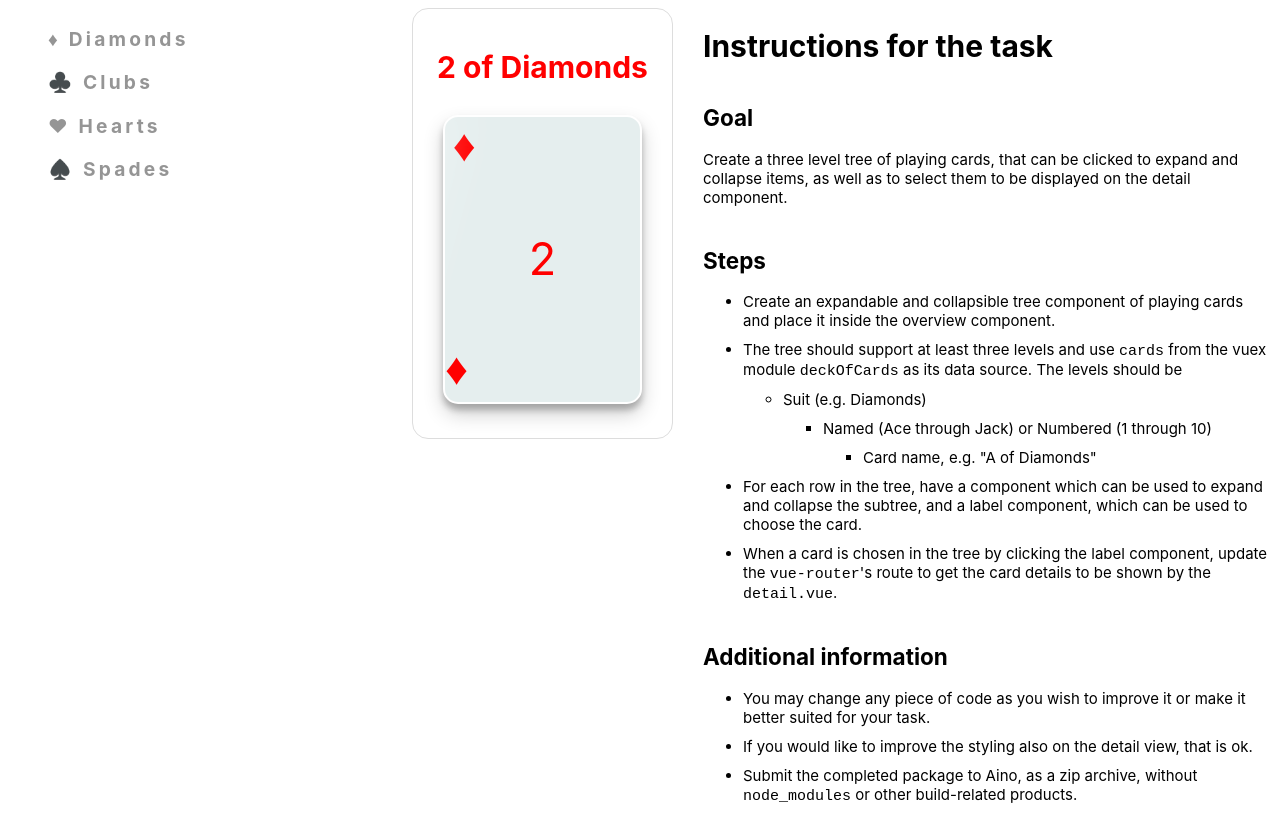
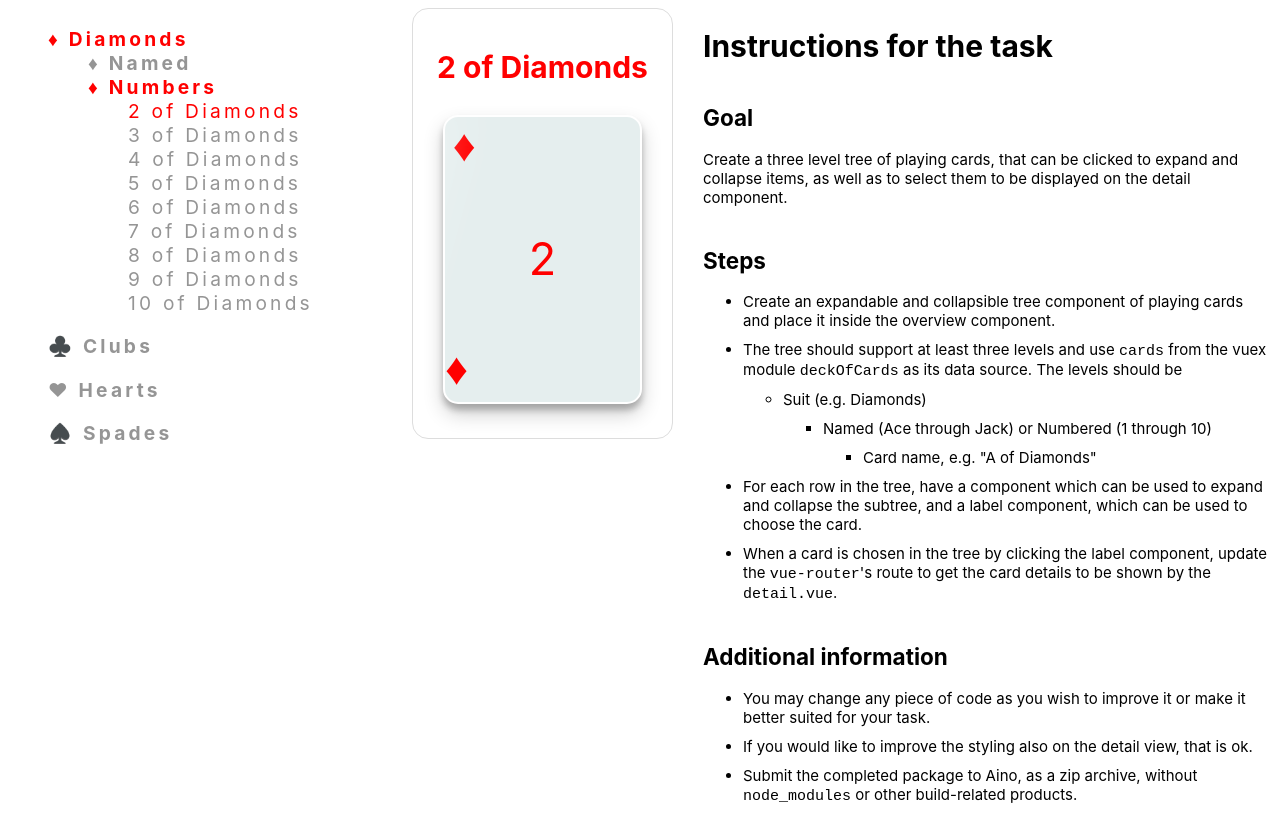
Before and after one commit to elarsaks/coding-assignment, a Vue app: page /1 in a window 1280 px wide. Built offline with nearby package versions, Linux system fonts and the light colour scheme.

Commit message:
Create reverse selection in overview component.

```diff
--- a/src/components/Node.vue
+++ b/src/components/Node.vue
@@ -1,11 +1,19 @@
 <template>
-    <div class="node" :class="isRed">
+    <div class="node" :class="cardColor(name)">
         <ul>
             <li>
                 <div v-if="nodes.length > 0">
-                    <div class="node-header" @click="openClose">{{ name }}</div>
+                    <div
+                        class="node-header"
+                        :class="{
+                            [`active-${cardColor(name)}`]: cardSelected == true,
+                        }"
+                        @click="openClose">
+                        {{ name }}
+                    </div>
+
                     <transition name="slide">
-                        <div v-if="open" :class="nodeContent">
+                        <div v-if="open || cardSelected">
                             <Node
                                 v-for="node in nodes"
                                 :id="node.id"
@@ -15,13 +23,70 @@
                         </div>
                     </transition>
                 </div>
+
                 <div v-else>
-                    <div class="item-header" @click="selectCard">{{ name }}</div>
+                    <div
+                        class="item-header"
+                        :class="{
+                            [`active-${cardColor(name)}`]: cardSelected == true,
+                        }"
+                        @click="selectCard">
+                        {{ name }}
+                    </div>
                 </div>
             </li>
         </ul>
     </div>
 </template>
+
+<script>
+    import VT from 'vue-types';
+    export default {
+        name: 'Node',
+        components: {},
+        props: {
+            nodes: VT.array,
+            name: VT.string,
+            id: VT.string,
+        },
+        data() {
+            return {
+                open: false,
+            };
+        },
+        computed: {
+            cardSelected() {
+                return this.findByIdRecursive({ id: this.id, nodes: this.nodes });
+            },
+        },
+        methods: {
+            cardColor(name) {
+                const nameEnd = name.split(' ').slice(-1);
+                const diamonds = name[0] == '♦' || nameEnd == 'Diamonds';
+                const hearts = name[0] == '♥' || nameEnd == 'Hearts';
+
+                return diamonds || hearts ? 'red' : 'black';
+            },
+            findByIdRecursive(node) {
+                if (node.id) {
+                    return node.id == this.$route.params.cardId;
+                } else if (node.nodes) {
+                    const found = node.nodes.find(n => this.findByIdRecursive(n));
+
+                    return found ? true : false;
+                }
+            },
+            openClose() {
+                this.open = !this.open;
+            },
+            selectCard() {
+                if (this.$route.params.cardId != this.id) {
+                    this.$router.push({ params: { cardId: this.id } });
+                }
+            },
+        },
+    };
+</script>
 
 <style scoped lang="scss">
 .node {
@@ -41,6 +106,14 @@
 .red :hover {
   color: #ff0000;
   transition: all 0.3s;
+}
+
+.active-black {
+  color: #000;
+}
+
+.active-red {
+  color: #ff0000;
 }
 
 .node ul {
@@ -101,50 +174,3 @@
   max-height: 0;
 }
 </style>
-
-<script>
-    import VT from 'vue-types';
-    export default {
-        name: 'Node',
-        components: {},
-        props: {
-            nodes: VT.array,
-            name: VT.string,
-            id: VT.string,
-        },
-        data() {
-            return {
-                open: false,
-            };
-        },
-        computed: {
-            isRed() {
-                return this.name[0] == '♦' || this.name[0] == '♥' ? 'red' : 'black';
-            },
-            nodeContent() {
-                let openClass = 'close';
-
-                switch (this.open) {
-                case false:
-                    openClass = 'close';
-                    break;
-                case true:
-                    openClass = 'open';
-                    break;
-                }
-
-                return { [openClass]: true };
-            },
-        },
-        methods: {
-            openClose() {
-                this.open = !this.open;
-            },
-            selectCard() {
-                if (this.$route.params.cardId != this.id) {
-                    this.$router.push({ params: { cardId: this.id } });
-                }
-            },
-        },
-    };
-</script>
--- a/src/components/overview.vue
+++ b/src/components/overview.vue
@@ -63,8 +63,8 @@ div {
                 return {
                     name: suit + ' ' + suitName,
                     nodes: [
-                        { name: 'Named', nodes: named },
-                        { name: 'Numbers', nodes: numbers },
+                        { name: suit + ' ' + 'Named', nodes: named },
+                        { name: suit + ' ' + 'Numbers', nodes: numbers },
                     ],
                 };
             });
```
